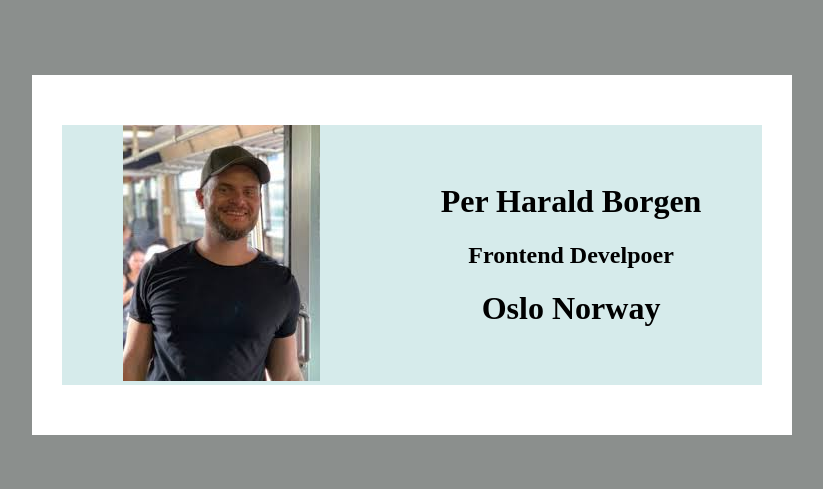
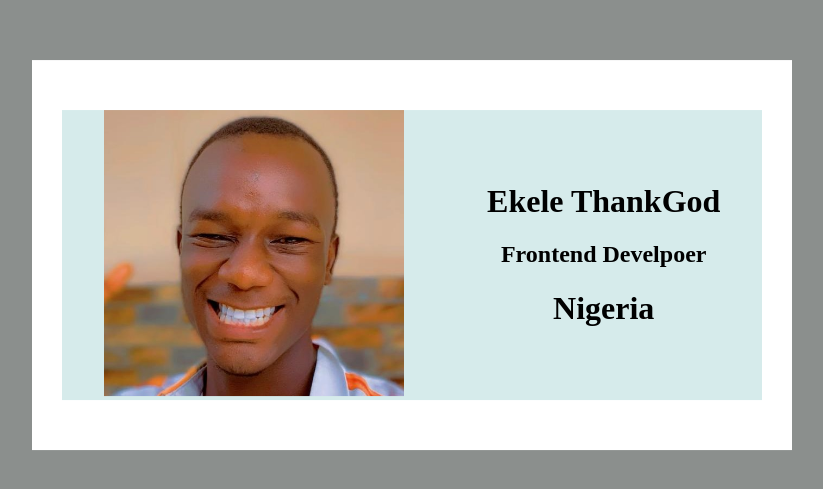
Before and after one commit to Ekele-thankgod/Bussiness_card-project, a plain HTML site: page index.html in a window 1280 px wide. Shown: the part 145-634 px from the top of the page, without its empty margins (228-1051 px from the left). Drawn offline with Linux system fonts and the light colour scheme.

Commit message:
"updated"

```diff
--- a/index.html
+++ b/index.html
@@ -10,12 +10,12 @@
        <div class="card-container">
            <div class="content-container">
                 <div class="img-container">
-                    <img src="per harald.jpeg">
+                    <img src="tboy.jpg">
                 </div>
                     <div class="text-container">
-                        <h1>Per Harald Borgen</h1>
+                        <h1>Ekele ThankGod</h1>
                         <p><h2>Frontend Develpoer</h2></p>
-                        <p><h1>Oslo Norway</h1></p>
+                        <p><h1>Nigeria</h1></p>
                     </div>
            </div>
        </div>
--- a/style.css
+++ b/style.css
@@ -19,8 +19,8 @@ body{
     justify-content: space-around;
     align-items: center;
 }
-.img-container {
-
+.img-container img {
+width: 300px;
 }
 .text-container {
      text-align: center;
```
Also changed, not shown: tboy.jpg (added).
